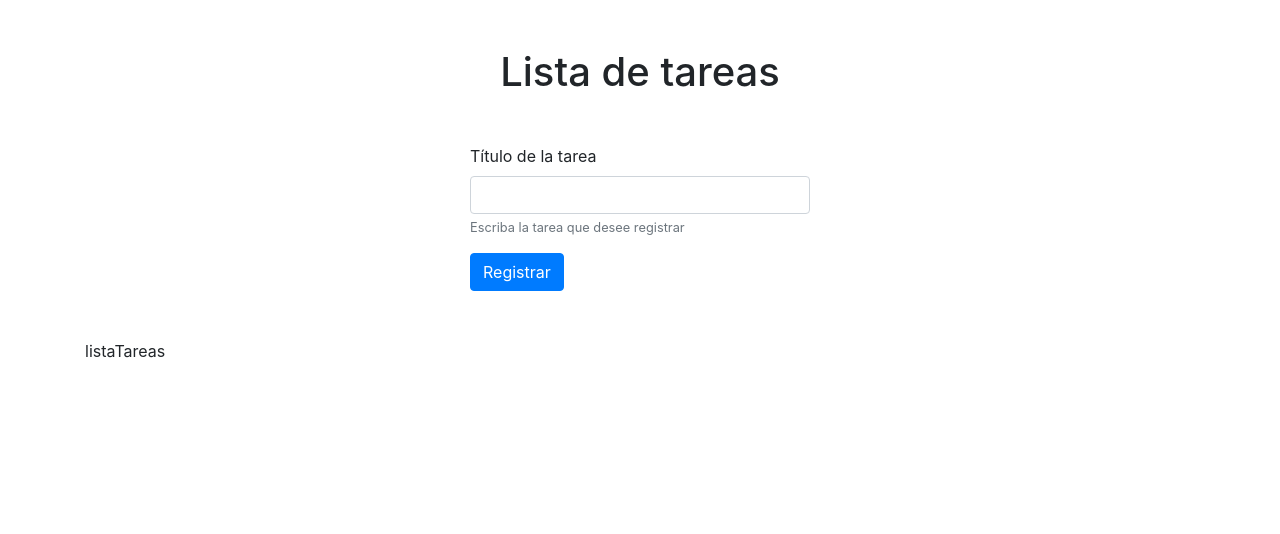
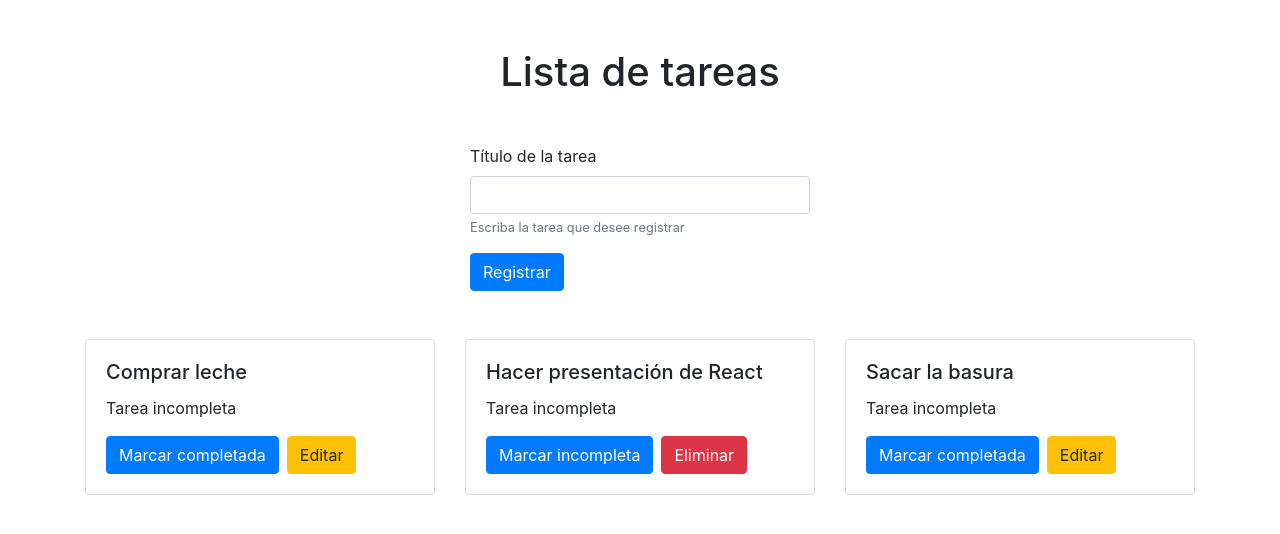
Before and after one commit to BrigitteNikoll/TodoTask-, a React (Create React App) app: page / in a window 1280 px wide. Shown: the top 534 px of the page. Built offline with nearby package versions, Linux system fonts and the light colour scheme.

Commit message:
Adding styles

```diff
--- a/src/components/listaTareas.js
+++ b/src/components/listaTareas.js
@@ -1,9 +1,36 @@
-import React from 'react'
+import React from "react";
+import tareas from "../utils/tareas";
 
 const listaTareas = () => {
+  const botonIncompleta = (
+    <button className="btn btn-primary mr-2">Marcar incompleta</button>
+  );
+
+  const botonCompleta = (
+    <button className="btn btn-primary mr-2">Marcar completada</button>
+  );
+
+  const botonEditar = <button className="btn btn-warning">Editar</button>;
+  const botonEliminar = <button className="btn btn-danger">Eliminar</button>;
+
   return (
-    <div>listaTareas</div>
-  )
-}
+    <div className="row">
+      {tareas.map((tarea) => (
+        <div className="col-4 mb-4">
+          <div className="card" key={tarea.id}>
+            <div className="card-body">
+              <h5 className="card-title">{tarea.titulo}</h5>
+              <p className="card-text">
+                {tarea.competado ? "Tarea completada" : "Tarea incompleta"}
+              </p>
+              {tarea.completado ? botonIncompleta : botonCompleta}
+              {tarea.completado ? botonEliminar : botonEditar}
+            </div>
+          </div>
+        </div>
+      ))}
+    </div>
+  );
+};
 
 export default listaTareas;
```
Also changed, not shown: src/pages/principal.js (+9 -8 lines).
